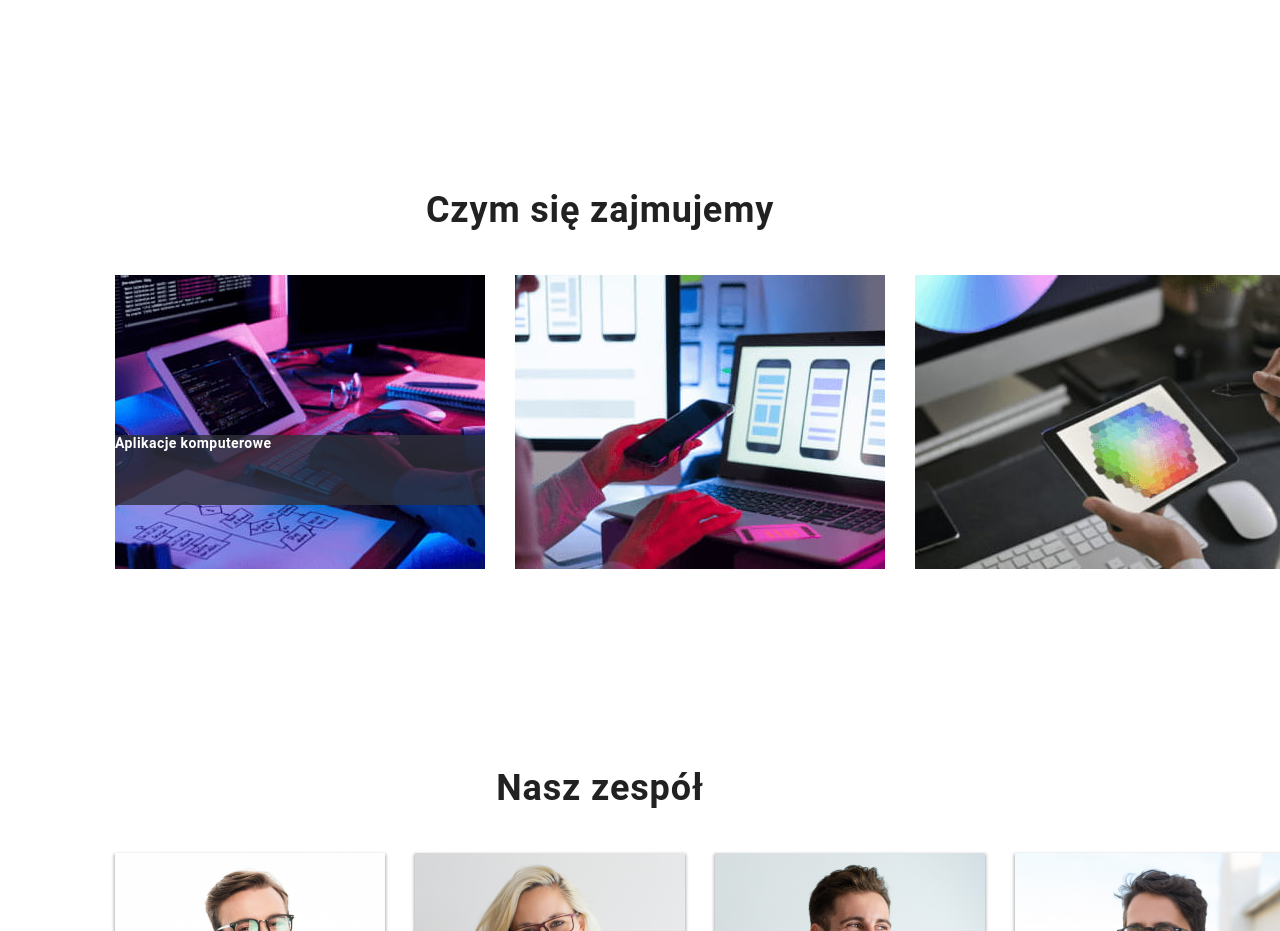
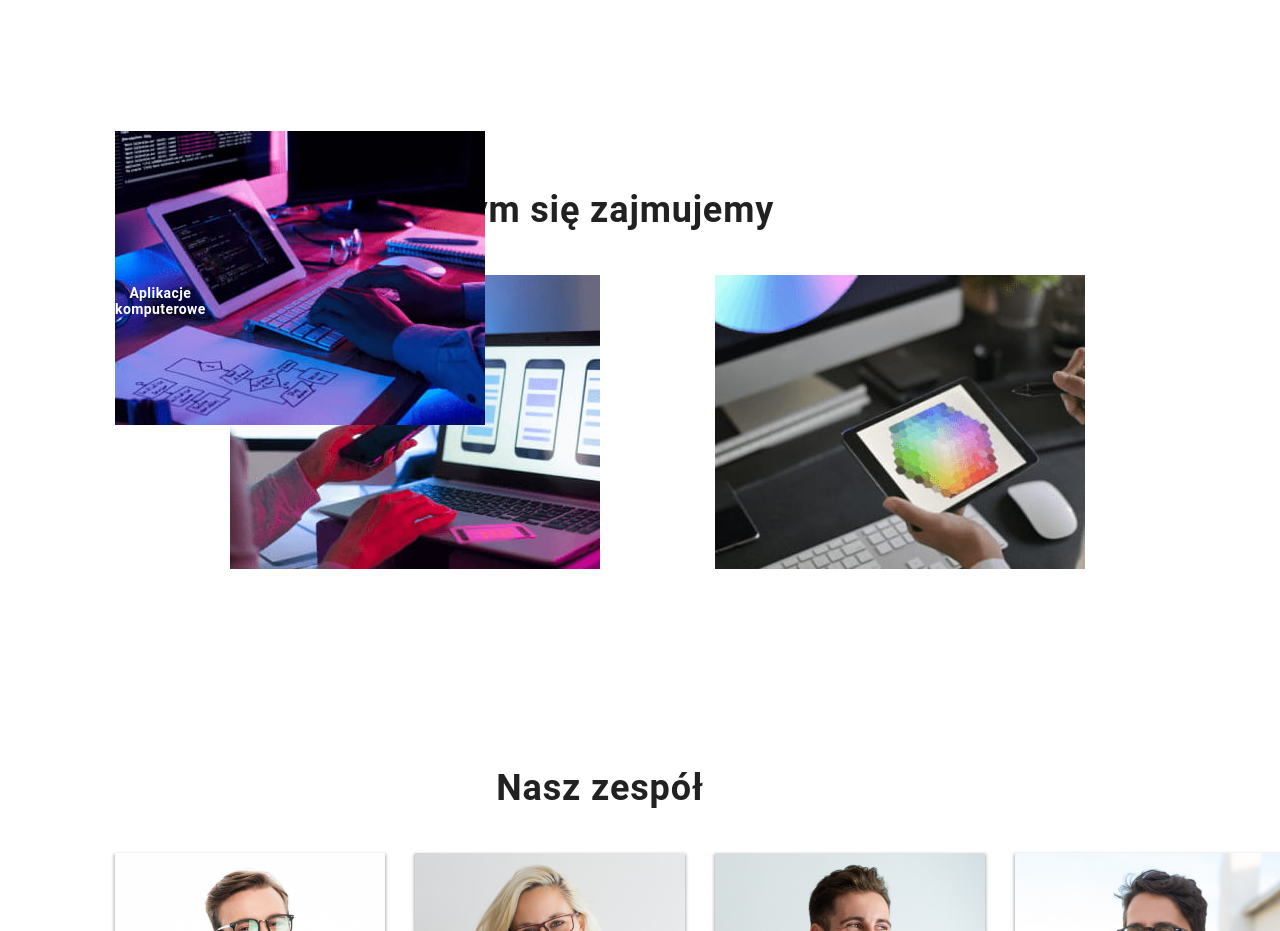
Before and after one commit to Jan-Tomaszyk/goit-markup-hw-05, a plain HTML site: page index.html in a window 1280 px wide. Shown: the part 783-1714 px from the top of the page. Drawn offline with nearby package versions, Linux system fonts and the light colour scheme.

Commit message:
przykr2d

```diff
--- a/css/styles.css
+++ b/css/styles.css
@@ -196,7 +196,12 @@ a.logo.link
   position: relative;
 }
 
-/*.przykryty1*/
+.przykryty1
+{
+  position: absolute;
+  bottom:0;
+  z-index: 1;
+}
 .przykrywacz1
 {
   position: absolute;
```
